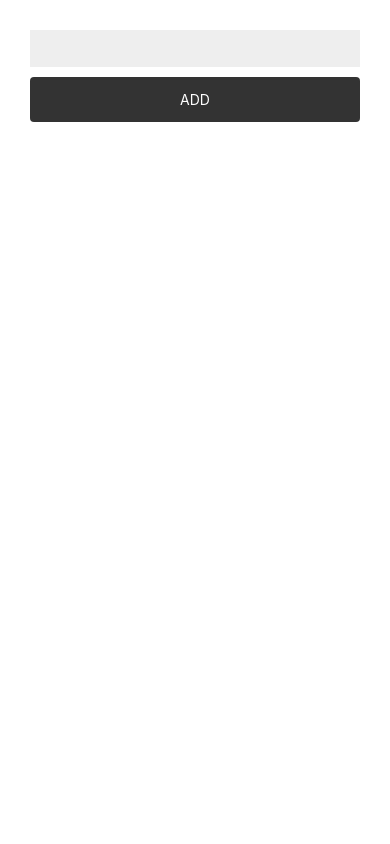
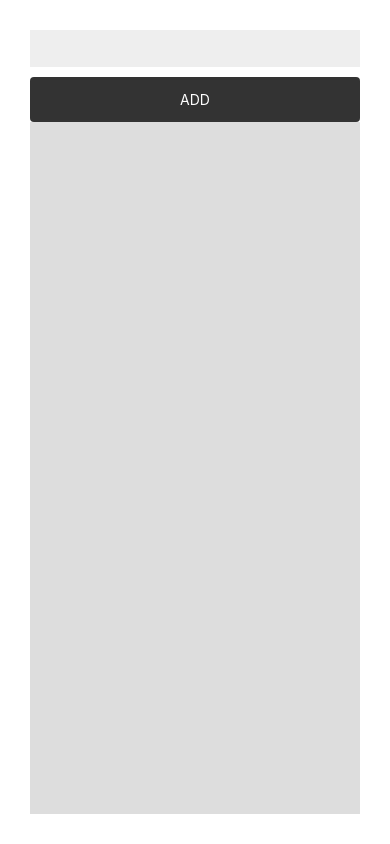
Before and after one commit to yakumomutsuki/TIL, a React Native app in the folder ReactNative/TodoApp/: screen / in a window 390 px wide. Built offline with nearby package versions, Linux system fonts and the light colour scheme.

Commit message:
[ReactNative] Add scroll view / Update snapshot

```diff
--- a/ReactNative/TodoApp/App.js
+++ b/ReactNative/TodoApp/App.js
@@ -2,6 +2,7 @@
 import {
   Platform,
   StyleSheet,
+  ScrollView,
   Text,
   TextInput,
   TouchableOpacity,
@@ -42,6 +43,16 @@
         >
           <Text style={styles.addButtonText}>ADD</Text>
         </TouchableOpacity>
+        <ScrollView style={styles.scrollView}>
+            {
+                this.state.todos.map((todo, index) => (
+                    <View key={todo+index} style={styles.todoContainer}>
+                        <Text>{todo}</Text>
+                    </View>
+
+                ))
+            }
+        </ScrollView>
       </View>
     );
   }
@@ -66,4 +77,11 @@
     color: '#FFF',
     textAlign: 'center',
   },
+  scrollView: {
+    backgroundColor : '#DDD',
+  },
+  todoContainer :{
+    backgroundColor : '#FFF',
+    padding :10,
+  },
 });
```
Also changed, not shown: 1 other file (tests, documents, lock files or other folders).
